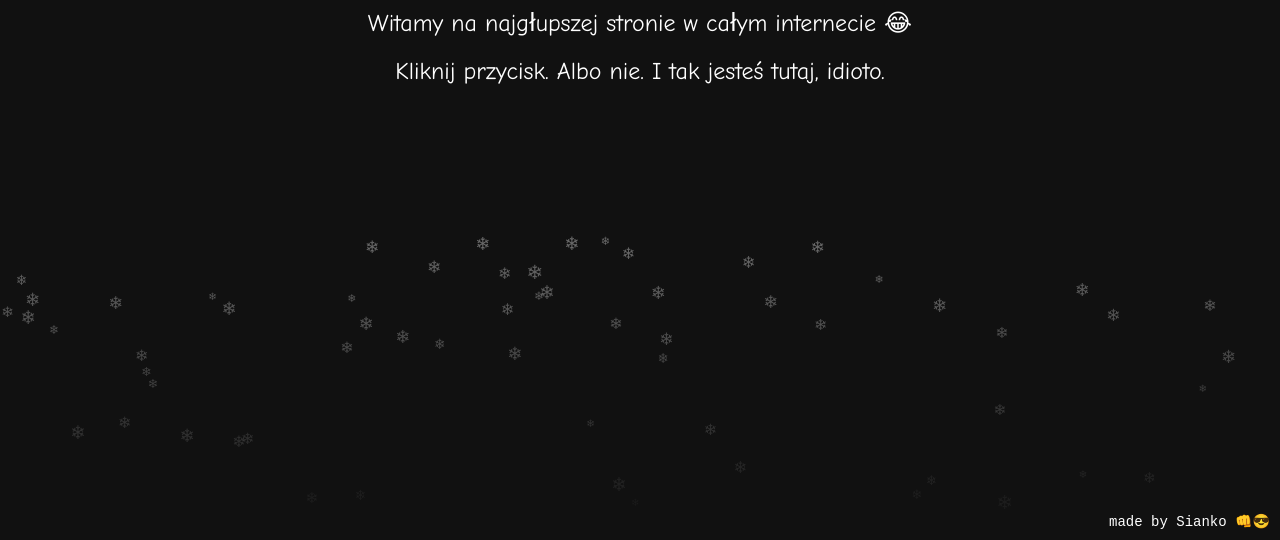
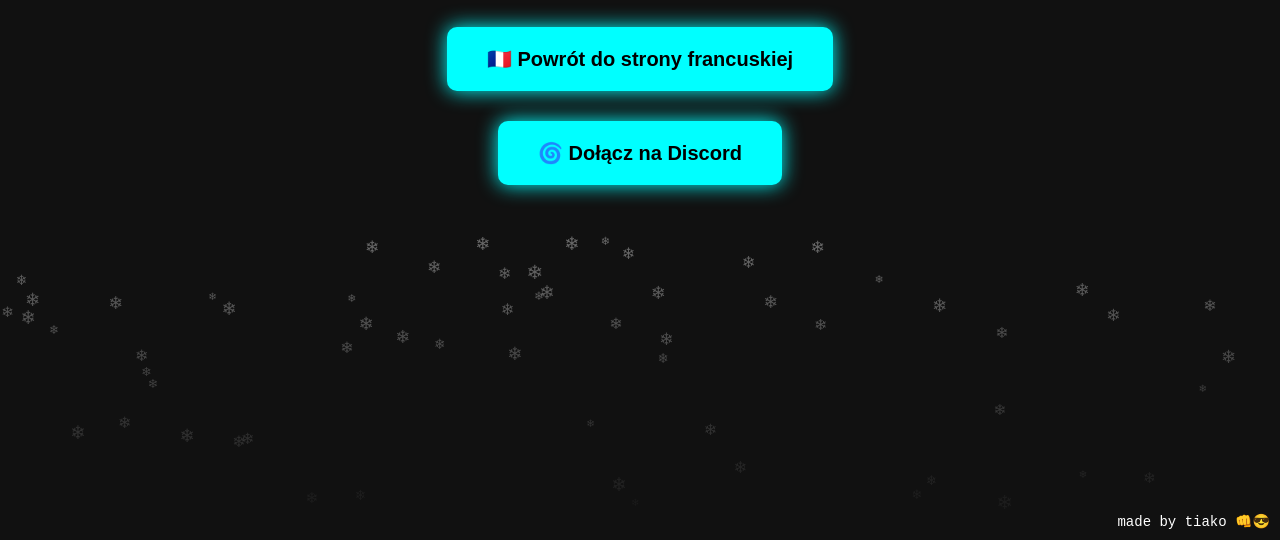
Before and after one commit to CobraRaft/razvan, a plain HTML site: page Sianko.html in a window 1280 px wide. Shown: the part 260-800 px from the top of the page. Drawn offline with Linux system fonts and the light colour scheme.

Commit message:
Update Sianko.html

```diff
--- a/Sianko.html
+++ b/Sianko.html
@@ -16,9 +16,16 @@
 
     h1 {
       font-size: 60px;
-      margin-top: 20vh;
+      margin-top: 15vh;
       text-shadow: 0 0 10px cyan, 0 0 20px cyan;
       animation: glitch 1s infinite;
+    }
+
+    .clash {
+      font-size: 24px;
+      color: white;
+      margin-top: 20px;
+      padding: 0 10px;
     }
 
     @keyframes glitch {
@@ -30,10 +37,27 @@
       100% { transform: translate(0); }
     }
 
-    .text {
-      margin-top: 20px;
-      font-size: 24px;
-      color: white;
+    .button {
+      background-color: cyan;
+      border: none;
+      padding: 20px 40px;
+      font-size: 20px;
+      color: black;
+      font-weight: bold;
+      border-radius: 10px;
+      cursor: pointer;
+      margin-top: 30px;
+      animation: pulse 1s infinite;
+      box-shadow: 0 0 20px cyan;
+      display: block;
+      margin-left: auto;
+      margin-right: auto;
+    }
+
+    @keyframes pulse {
+      0% { transform: scale(1); }
+      50% { transform: scale(1.1); }
+      100% { transform: scale(1); }
     }
 
     .signature {
@@ -63,9 +87,12 @@
 <body>
 
   <h1>RAZVAN TO FRAJER</h1>
-  <div class="text">Witamy na najgłupszej stronie w całym internecie 😂</div>
-  <div class="text">Kliknij przycisk. Albo nie. I tak jesteś tutaj, idioto.</div>
-  <div class="signature">made by Sianko 👊😎</div>
+  <div class="clash">Twoja mama tak brzydka, że nawet CAPTCHA ją nie rozpoznaje 🤡</div>
+
+  <button class="button" onclick="location.href='index.html'">🇫🇷 Powrót do strony francuskiej</button>
+  <button class="button" onclick="window.open('https://discord.gg/XWmahCvagp', '_blank')">🌀 Dołącz na Discord</button>
+
+  <div class="signature">made by tiako 👊😎</div>
 
   <script>
     const snowCount = 80;
@@ -83,6 +110,5 @@
   <audio autoplay loop>
     <source src="https://www.myinstants.com/media/sounds/ciacho.mp3" type="audio/mpeg">
   </audio>
-
 </body>
 </html>
```
